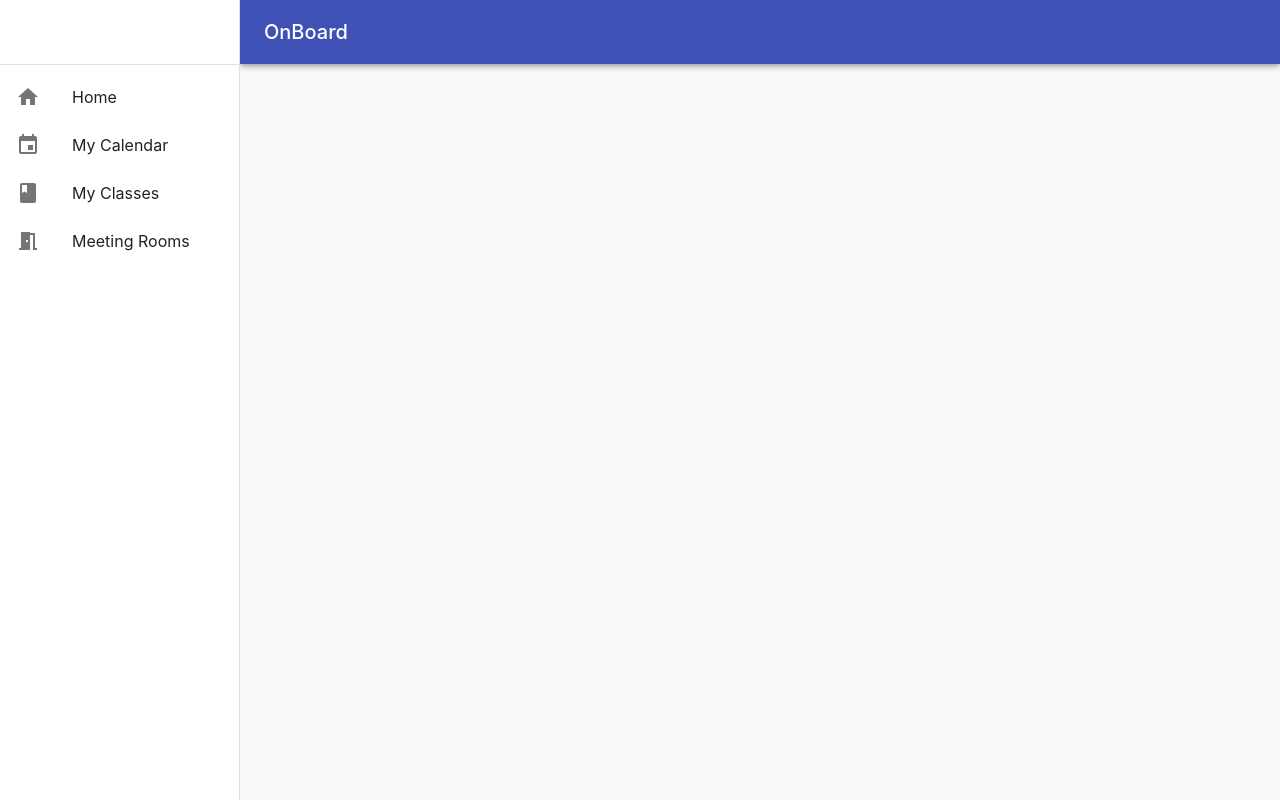
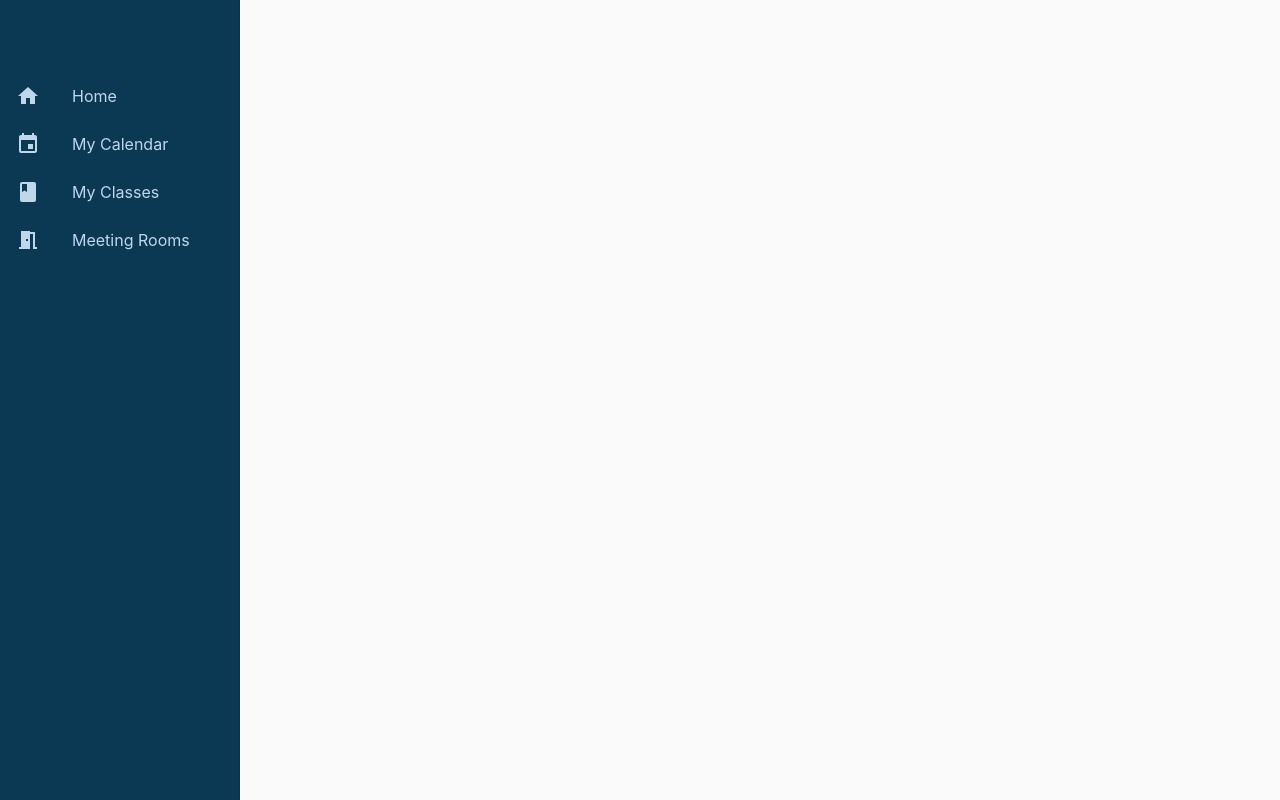
Before and after one commit to doofenshmirtz-deco-inc/OnBoard, a React (Create React App) app in the folder client/: page / in a window 1280 px wide. Built offline with nearby package versions, Linux system fonts and the light colour scheme; the HTML template or start-up script is replaced by a standard one.

Commit message:
Client refinement

```diff
--- a/client/src/App.tsx
+++ b/client/src/App.tsx
@@ -82,7 +82,7 @@ export default function App() {
             mobileOpen={mobileOpen}
             handleDrawerToggle={handleDrawerToggle}
           />
-          <AppBar position="fixed" className={classes.appBar}>
+          {/* <AppBar position="fixed" className={classes.appBar}>
             <Toolbar>
               <IconButton
                 color="inherit"
@@ -97,7 +97,7 @@ export default function App() {
                 OnBoard
               </Typography>
             </Toolbar>
-          </AppBar>
+          </AppBar> */}
           <main className={classes.content}>
             <div className={classes.toolbar} />
             {modules.map((module) => (
--- a/client/src/components/Sidebar.tsx
+++ b/client/src/components/Sidebar.tsx
@@ -24,10 +24,15 @@ const useStyles = makeStyles((theme: Theme) =>
         flexShrink: 0,
       },
     },
+    icon: {
+      color: "#BFD7EA",
+    },
     toolbar: theme.mixins.toolbar,
     drawerPaper: {
       width: drawerWidth,
-    },
+      backgroundColor: "#0B3954",
+      color: "#BFD7EA"
+    }
   })
 );
 
@@ -41,10 +46,10 @@ export default function Sidebar(props: {
     <div>
       <div className={classes.toolbar} />
       <div />
-      <Divider />
+      {/* <Divider /> */}
       <List>
         <ListItem button key="Home" {...{ component: NavLink, to: "/" }}>
-          <ListItemIcon>
+          <ListItemIcon className={classes.icon}>
             <HomeIcon />
           </ListItemIcon>
           <ListItemText primary="Home" />
@@ -55,7 +60,7 @@ export default function Sidebar(props: {
             key={item.name}
             {...{ component: NavLink, to: item.routeProps.path }}
           >
-            <ListItemIcon>{<item.icon />}</ListItemIcon>
+            <ListItemIcon className={classes.icon}>{<item.icon />}</ListItemIcon>
             <ListItemText primary={item.name} />
           </ListItem>
         ))}
```
